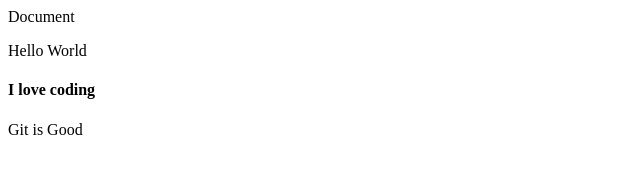
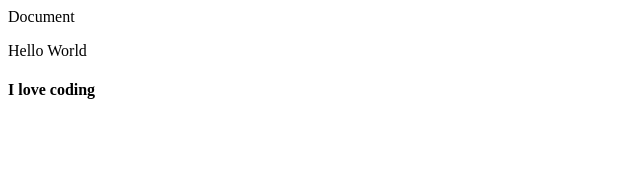
Before and after one commit to craigthompsonotieno/Maji_Ndogo, a plain HTML site: page index.html in a window 1280 px wide. Shown: the full height of the page, 0-640 px from the left. Drawn offline with Linux system fonts and the light colour scheme.

Commit message:
Merged 2 Branches

```diff
--- a/index.html
+++ b/index.html
@@ -8,7 +8,6 @@
     <body>
         <p>Hello World</p>
         <h4>I love coding</h4>
-        <p>Git is Good</p>
 
     </body>
 
```
